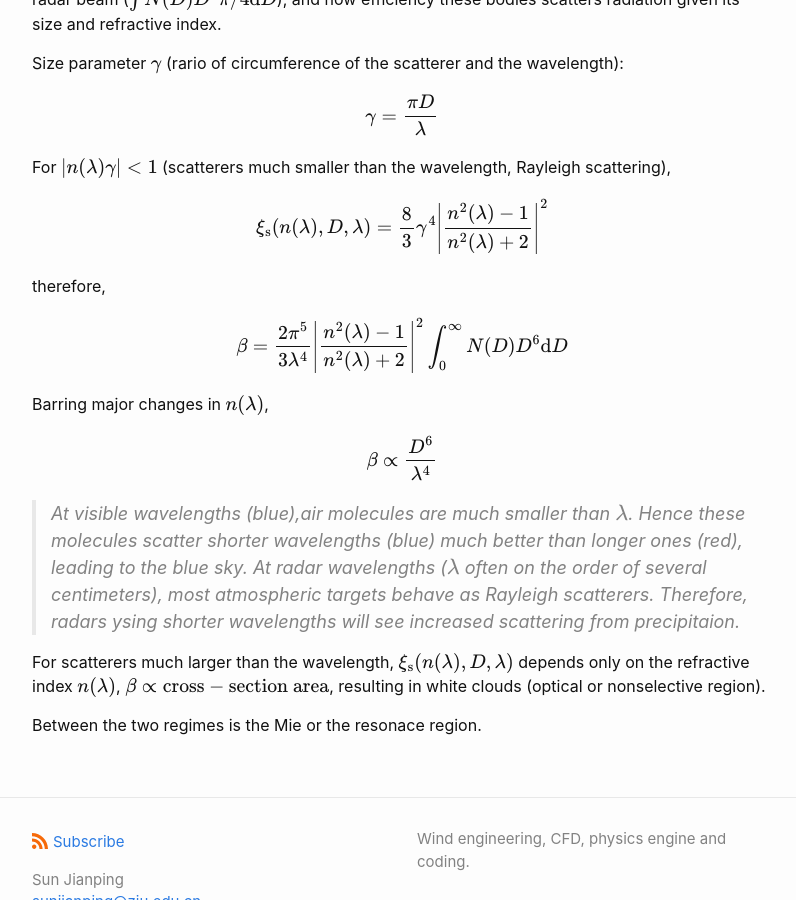
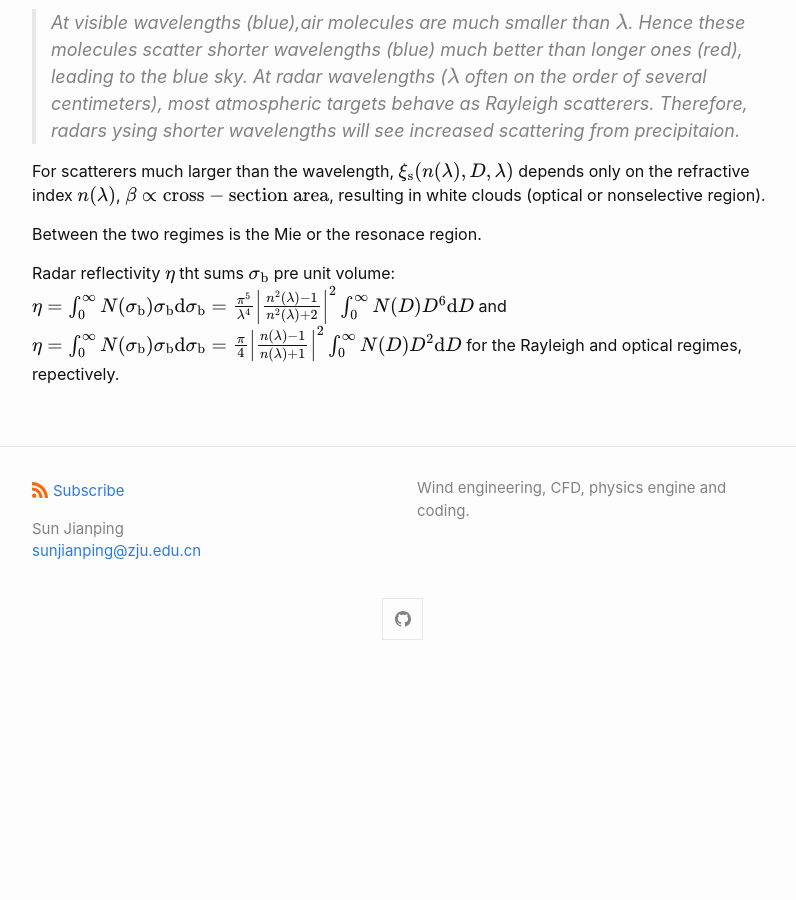
Before and after one commit to sunjp704/sunjp704.github.io, a Jekyll site: the page built from _posts/2022-08-05-radar-meteorology-1.md, in a window 1280 px wide and 900 px high, scrolled down 2108 px. Shown: the whole window, without its empty margins (238-1034 px from the left). Built offline with Jekyll 4.4.1, drawn with Linux system fonts in a browser that asks for light colours; after the commit the page ends 2783 px from its top, so only the background shows below that; some of the changed text lies outside the part shown.

Commit message:
update radar-meteorology-1

```diff
--- a/_posts/2022-08-05-radar-meteorology-1.md
+++ b/_posts/2022-08-05-radar-meteorology-1.md
@@ -36,39 +34,31 @@ In the atmosphere, scatterers vary considerably in size, ranging from gas molecu
 #### Objects with sharp boundaries
 
 Volume scattering coefficient $\beta$. In the absence of attenuation, the change in flux of energy $E$ at wavelength $\lambda$ due to sccatering is given by
-
 $$
 \frac{\mathrm{d}E(\lambda)}{E(\lambda)}=-\beta\mathrm{d}s
 $$
 
 For spherical scatterers of diameter D in a medium with unit refractive index, the volume scattering coefficient is given by
-
 $$
 \beta=\frac{\pi}{4}\int_{0}^{\infty}N(D)D^2\xi_\mathrm{s}(n(\lambda),D,\lambda)\mathrm{d}D
 $$
-
 where $N(D)$ is the number concentration of particles with diameter $D$ and $\xi_\mathrm{s}(n(\lambda),D,\lambda)$ is the scattering efficiency factor , with $n(\lambda)$ being the complex refractive index of the scatterer. Scattering intensity is hence a function of the cross-sectional area of bodies on the path of the radar beam ($\int N(D)D^2\pi/4\mathrm dD$), and how efficiency these bodies scatters radiation given its size and refractive index.
 
 Size parameter $\gamma$ (rario of circumference of the scatterer and the wavelength):
-
 $$
 \gamma=\frac{\pi D}{\lambda}
 $$
 
 For $\vert n(\lambda)\gamma\vert<1$ (scatterers much smaller than the wavelength, Rayleigh scattering),
-
 $$
 \xi_\mathrm{s}(n(\lambda),D,\lambda)=\frac{8}{3}\gamma^4\left\vert\frac{n^2(\lambda)-1}{n^2(\lambda)+2}\right\vert^2
 $$
-
 therefore,
-
 $$
 \beta=\frac{2\pi^5}{3\lambda^4}\left\vert\frac{n^2(\lambda)-1}{n^2(\lambda)+2}\right\vert^2\int_{0}^{\infty}N(D)D^6\mathrm{d}D
 $$
 
 Barring major changes in $n(\lambda)$,
-
 $$
 \beta\propto\frac{D^6}{\lambda^4}
 $$
@@ -78,3 +68,13 @@ $$
 For scatterers much larger than the wavelength, $\xi_\mathrm{s}(n(\lambda),D,\lambda)$ depends only on the refractive index $n(\lambda)$, $\beta\propto\mathrm{cross-section\ area}$, resulting in white clouds (optical or nonselective region).
 
 Between the two regimes is the Mie or the resonace region.
+
+Radar reflectivity $\eta$ tht sums $\sigma_\mathrm{b}$ pre unit volume:
+$$
+\eta=\int_0^{\infty}N(\sigma_\mathrm{b})\sigma_\mathrm{b}\mathrm{d}\sigma_\mathrm{b}=\frac{\pi^5}{\lambda^4}\left\vert\frac{n^2(\lambda)-1}{n^2(\lambda)+2}\right\vert^2\int_{0}^{\infty}N(D)D^6\mathrm{d}D
+$$
+and
+$$
+\eta=\int_0^{\infty}N(\sigma_\mathrm{b})\sigma_\mathrm{b}\mathrm{d}\sigma_\mathrm{b}=\frac{\pi}{4}\left\vert\frac{n(\lambda)-1}{n(\lambda)+1}\right\vert^2\int_{0}^{\infty}N(D)D^2\mathrm{d}D
+$$
+for the Rayleigh and optical regimes, repectively.
```
Also changed, not shown: other parts of _posts/2022-08-05-radar-meteorology-1.md (+1 -3 lines).
